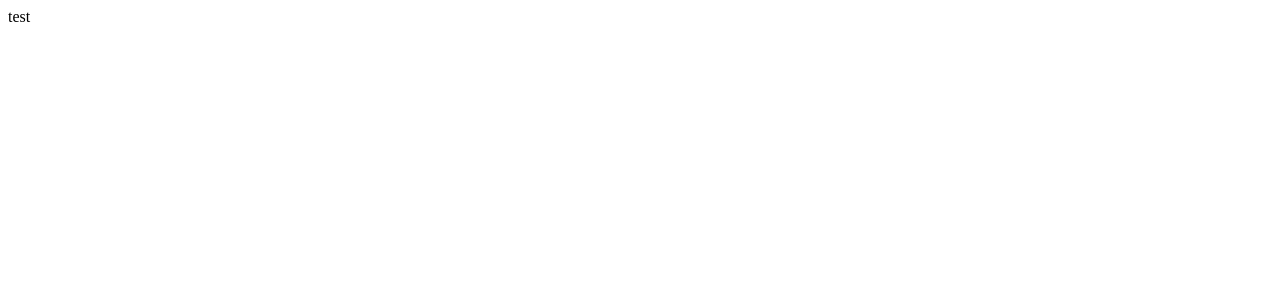
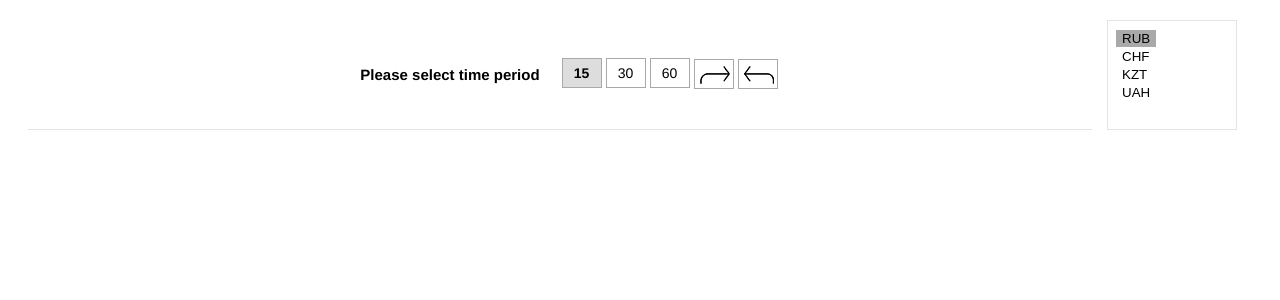
Before and after one commit to VukZh/Otus-ReactJS-Course, a React app: page / in a window 1280 px wide. Shown: the top 300 px of the page. Built offline with nearby package versions, Linux system fonts and the light colour scheme.

Commit message:
refactoring, add components in main page

```diff
--- a/package.json
+++ b/package.json
@@ -65,6 +65,7 @@
     "@typescript-eslint/eslint-plugin": "^5.48.1",
     "@typescript-eslint/parser": "^5.48.1",
     "babel-loader": "^8.3.0",
+    "css-loader": "^6.7.3",
     "eslint": "^8.31.0",
     "eslint-config-prettier": "^8.6.0",
     "eslint-plugin-prettier": "^4.2.1",
@@ -78,6 +79,7 @@
     "mini-css-extract-plugin": "^2.7.2",
     "prettier": "2.8.2",
     "source-map-loader": "^4.0.1",
+    "style-loader": "^3.3.1",
     "ts-loader": "^9.4.2",
     "webpack": "^5.75.0",
     "webpack-cli": "^5.0.1",
--- a/src/components/currencyList.css
+++ b/src/components/currencyList.css
@@ -1,8 +1,9 @@
 .list {
+  display: inline-block;
   font-family: Helvetica, Arial, sans-serif;
-  width: 40px;
+  width: 20vw;
   border: 1px solid rgba(0, 0, 0, 0.1);
-  margin: 5px;
+  margin: 0 15px;
   padding: 8px;
   list-style: none;
   text-align: start;
--- a/src/components/header.css
+++ b/src/components/header.css
@@ -1,22 +1,17 @@
 .wrapper {
   font-family: Helvetica, Arial, sans-serif;
   border-bottom: 1px solid rgba(0, 0, 0, 0.1);
-  padding: 15px 20px;
+  padding: 30px 20px;
   display: flex;
-  align-items: center;
   justify-content: space-around;
-  width: 90%;
+  width: 80vw;
 }
 
 .select-time {
   font-weight: 700;
   font-size: 15px;
   line-height: 3;
-  margin: 2px 10px;
+  margin: 2px 20px;
   display: inline-block;
   vertical-align: top;
 }
-
-button + button {
-  margin-left: 10px;
-}
--- a/src/index.tsx
+++ b/src/index.tsx
@@ -1,8 +1,19 @@
 import React from 'react';
 import ReactDOM from 'react-dom';
+import './main.css';
 
+import { Header } from './components/Header';
+import { CurrencyList } from './components/CurrencyList';
 const App = () => {
-  return <div>test</div>;
+  return (
+    <div className='mainWrapper'>
+      <Header></Header>
+      <CurrencyList
+        activated='RUB'
+        currencies={['RUB', 'CHF', 'KZT', 'UAH']}
+      ></CurrencyList>
+    </div>
+  );
 };
 
 ReactDOM.render(<App />, document.getElementById('app'));
--- /dev/null
+++ b/src/main.css
@@ -0,0 +1,4 @@
+.mainWrapper {
+  margin: 20px;
+  display: flex;
+}
--- a/webpack.config.js
+++ b/webpack.config.js
@@ -44,6 +44,10 @@ module.exports = (env = {}) => {
             },
           ],
         },
+        {
+          test: /\.css$/,
+          use: ['style-loader', 'css-loader'],
+        },
       ],
     },
     output: {
```
Also changed, not shown: 1 other file (tests, documents, lock files or other folders).
